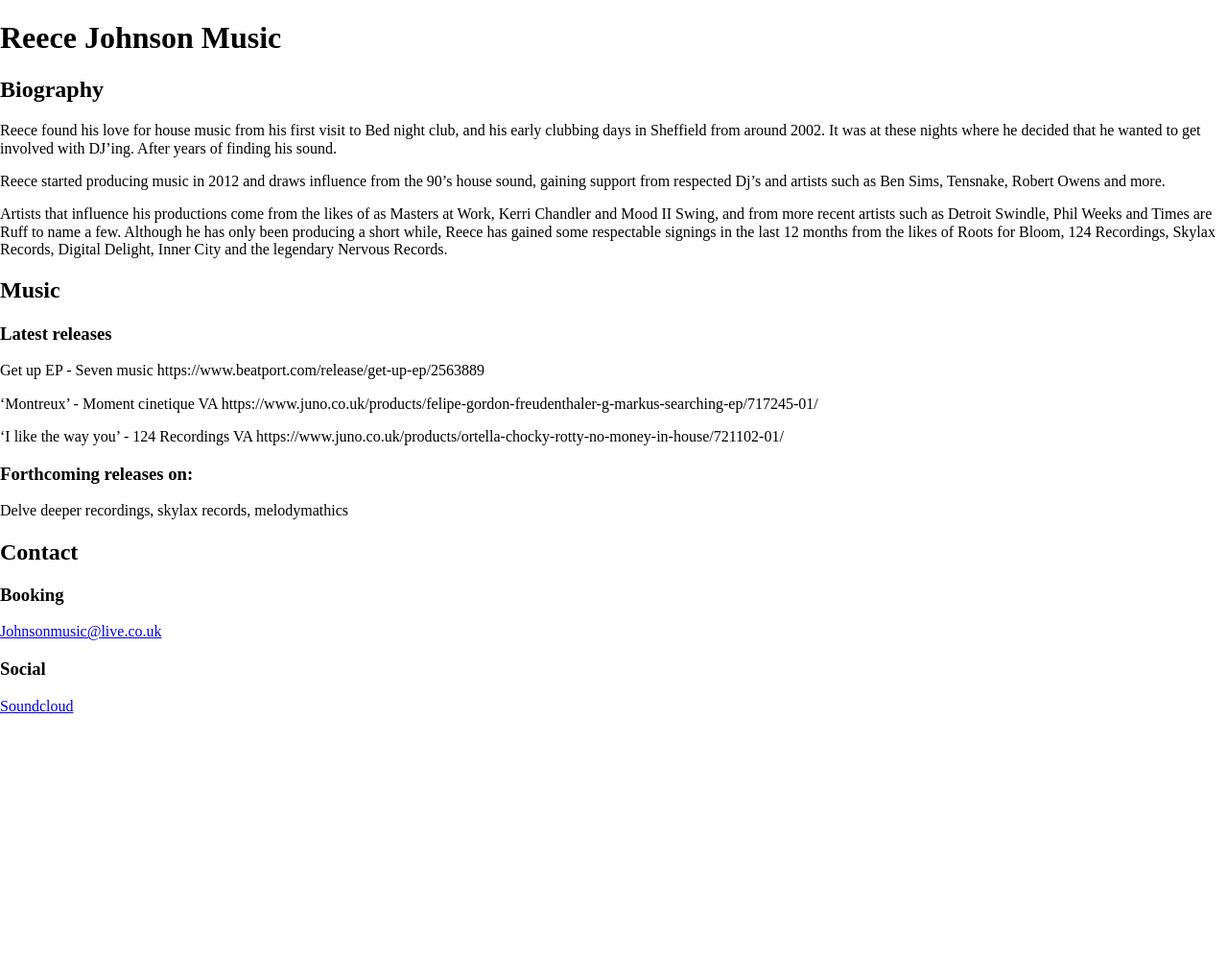
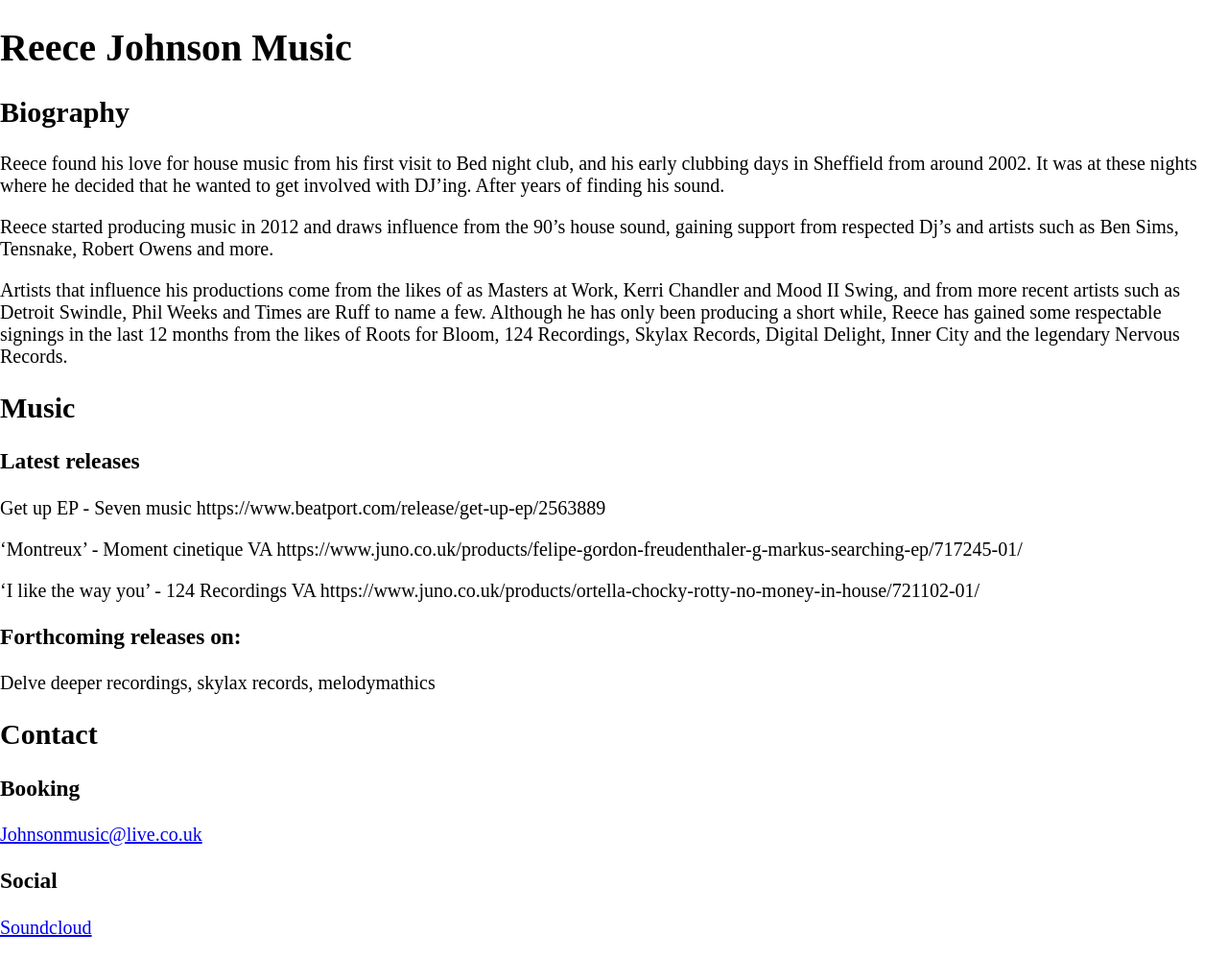
Before and after one commit to jnkly/reece-johnson, a Jekyll site: the page built from index.md, in a window 1280 px wide. Shown: the whole page at 96% size. Built offline with Jekyll 4.4.1, drawn with Linux system fonts in a browser that asks for light colours; before the commit the page ends 900 px from its top, so only the background shows below that.

Commit message:
Update default.html

```diff
--- a/_layouts/default.html
+++ b/_layouts/default.html
@@ -6,7 +6,7 @@
   <meta name="viewport" content="width=device-width, initial-scale=1">
   <link rel="stylesheet" type="text/css" href="css/style.css">
 </head>
-<body class="white bg-red">
+<body class="ma0 pa0 ststem-sans-serif f4">
 
   <main class="container">
   {{ content }}
```
